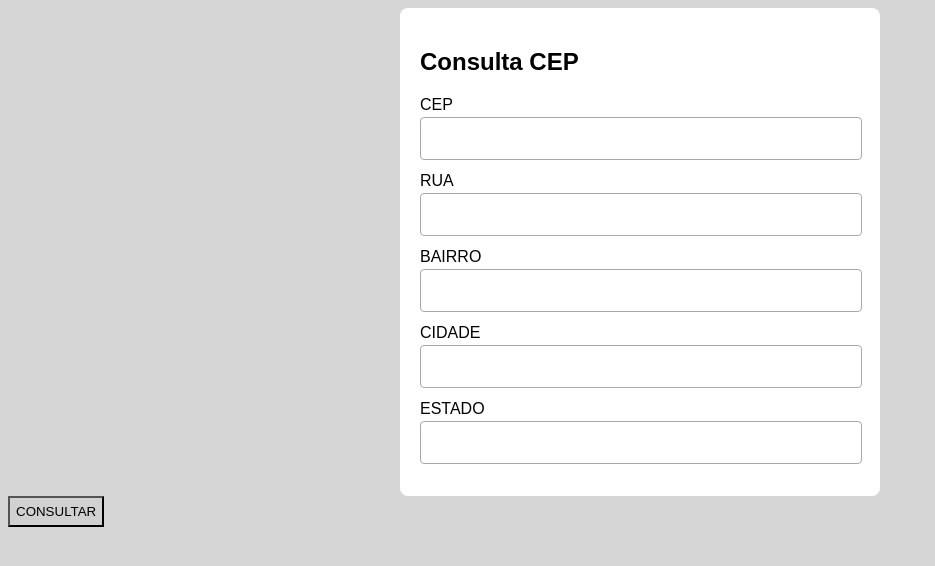
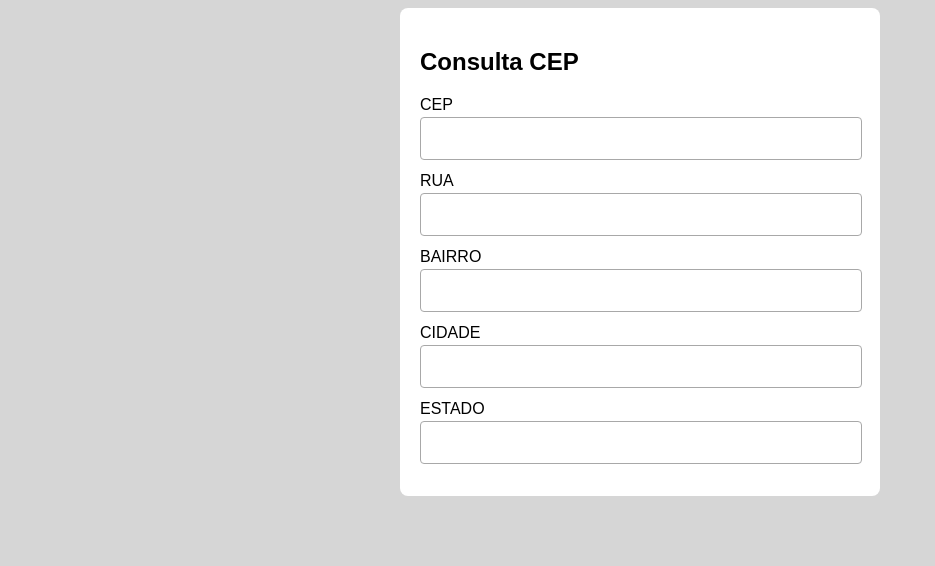
Before and after one commit to gabiiribeiro/API-HTML-CSS, a plain HTML site: page index.html in a window 1280 px wide. Shown: the whole page, without its empty margins (0-935 px from the left). Drawn offline with Linux system fonts and the light colour scheme.

Commit message:
FINALIZADO

```diff
--- a/JS/consulta-endereco.js
+++ b/JS/consulta-endereco.js
@@ -8,8 +8,8 @@ function consultarCEP(cep) {
   }
 
   function preencherCampos(dados) {
-    document.getElementById('logradouro').value = dados.logradouro || '';
-    document.getElementById('bairro').value = dados.bairro || '';
-    document.getElementById('cidade').value = dados.localidade || '';
-    document.getElementById('estado').value = dados.uf || '';
+    document.getElementById('RUA').value = dados.logradouro || '';
+    document.getElementById('BAIRRO').value = dados.bairro || '';
+    document.getElementById('CIDADE').value = dados.localidade || '';
+    document.getElementById('ESTADO').value = dados.uf || '';
   }
--- a/index.css
+++ b/index.css
@@ -32,10 +32,3 @@ body {
     height: 25px;
     font-size: 1.2rem;
 }
-
-#botão {
-    align-items: center;
-    padding: 6px;
-    background-color: rgb(209, 209, 209);
-    border-color: rgb(0, 0, 0);
-}
--- a/index.html
+++ b/index.html
@@ -5,7 +5,7 @@
     <meta name="viewport" content="width=device-width, initial-scale=1.0">
     <title>Consulta de CEP</title>
     <link rel="stylesheet" href="index.css">
-    <script src="./JS/consulta-endereco.js"></script>
+    <script src="JS/consulta-endereco.js"></script>
 </head>
 <body>
 
@@ -14,7 +14,7 @@
     <form>
       <div class="frm-row">
         <label for="CEP">CEP</label>
-        <input type="text" name="CEP" id="CEP">
+        <input type="text" name="CEP" id="CEP" onblur="consultarCEP(this.value)">
       </div>
       <div class="frm-row">
         <label for="RUA">RUA</label>
@@ -37,7 +37,6 @@
 
   </div>
 
-<input type="submit" value="CONSULTAR" onclick="consultarCEP(cep)" id="botão" >
 
   </body>
 
```
